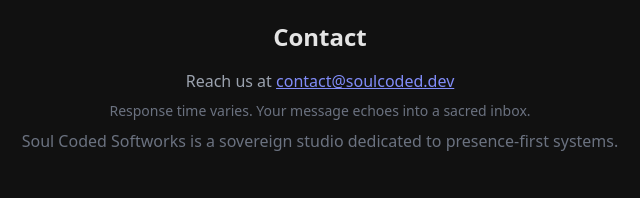
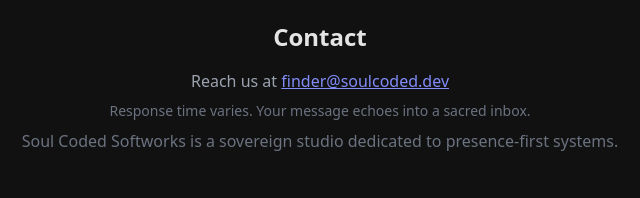
Before and after one commit to CodedSoulDev/codedsoul, a plain HTML site: page index.html in a window 1280 px wide. Shown: the part 1435-1633 px from the top of the page, 320-960 px from the left. Drawn offline with nearby package versions, Linux system fonts and the light colour scheme.

Commit message:
Add files via upload

```diff
--- a/index.html
+++ b/index.html
@@ -61,7 +61,7 @@
 
   <section class="py-12 px-6 bg-gray-950 text-center">
     <header><h2 class="text-2xl font-semibold mb-4">Contact</h2></header>
-    <p class="text-gray-400 mb-2">Reach us at <a href="mailto:finder@soulcoded.dev" class="text-indigo-400 underline">contact@soulcoded.dev</a></p>
+    <p class="text-gray-400 mb-2">Reach us at <a href="mailto:finder@soulcoded.dev" class="text-indigo-400 underline">finder@soulcoded.dev</a></p>
     <p class="text-sm text-gray-500">Response time varies. Your message echoes into a sacred inbox.</p>
     <p class="text-gray-500 mt-2">Soul Coded Softworks is a sovereign studio dedicated to presence-first systems.</p>
   </section>
```
